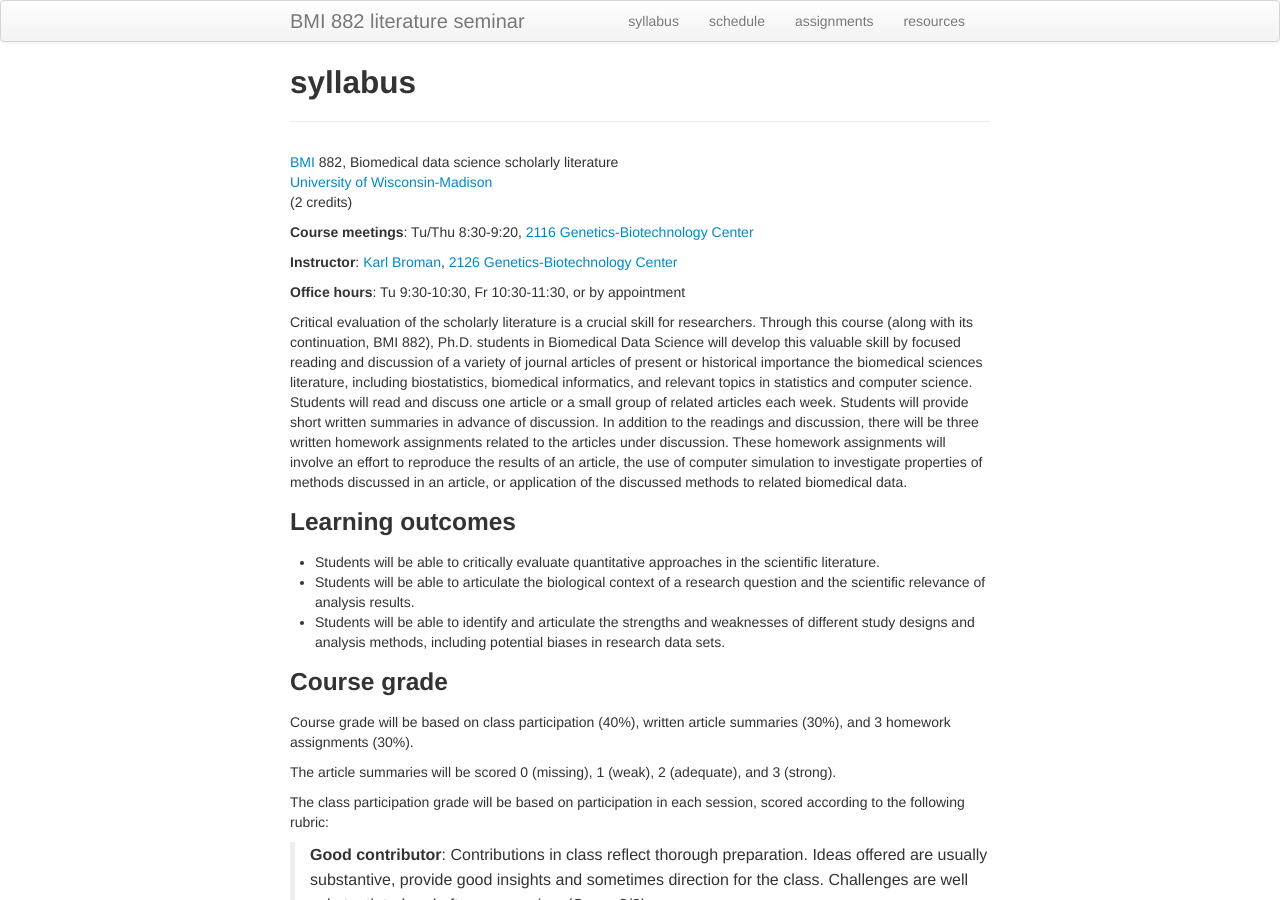
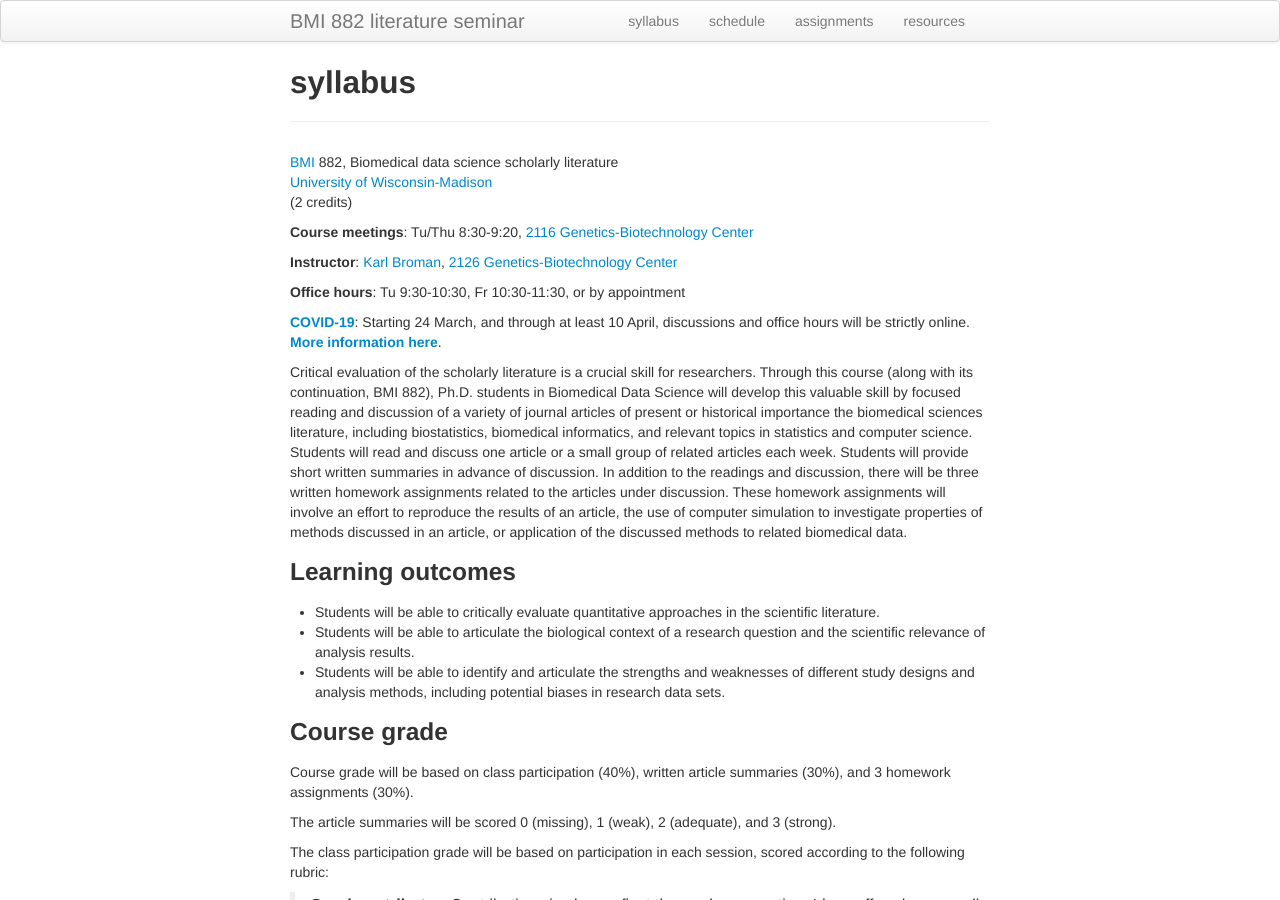
Before and after one commit to kbroman/BMI882_spring2023, a Jekyll site: the page built from syllabus.md, in a window 1280 px wide and 900 px high. Built offline with Jekyll 4.4.1, drawn with Linux system fonts in a browser that asks for light colours.

Commit message:
Mention COVID-19 on syllabus page

```diff
--- a/syllabus.md
+++ b/syllabus.md
@@ -14,6 +14,9 @@ description: Syllabus for BMI 882, Biomedical data science scholarly literature
 [2126 Genetics-Biotechnology Center](https://map.wisc.edu/s/2tie3nen)
 
 **Office hours**: Tu 9:30-10:30, Fr 10:30-11:30, or by appointment
+
+**[COVID-19](https://covid19.wisc.edu)**: Starting 24 March, and through at least 10 April,
+discussions and office hours will be strictly online. [**More information here**](online.html).
 
 Critical evaluation of the scholarly literature is a crucial skill for
 researchers. Through this course (along with its continuation, BMI
```
